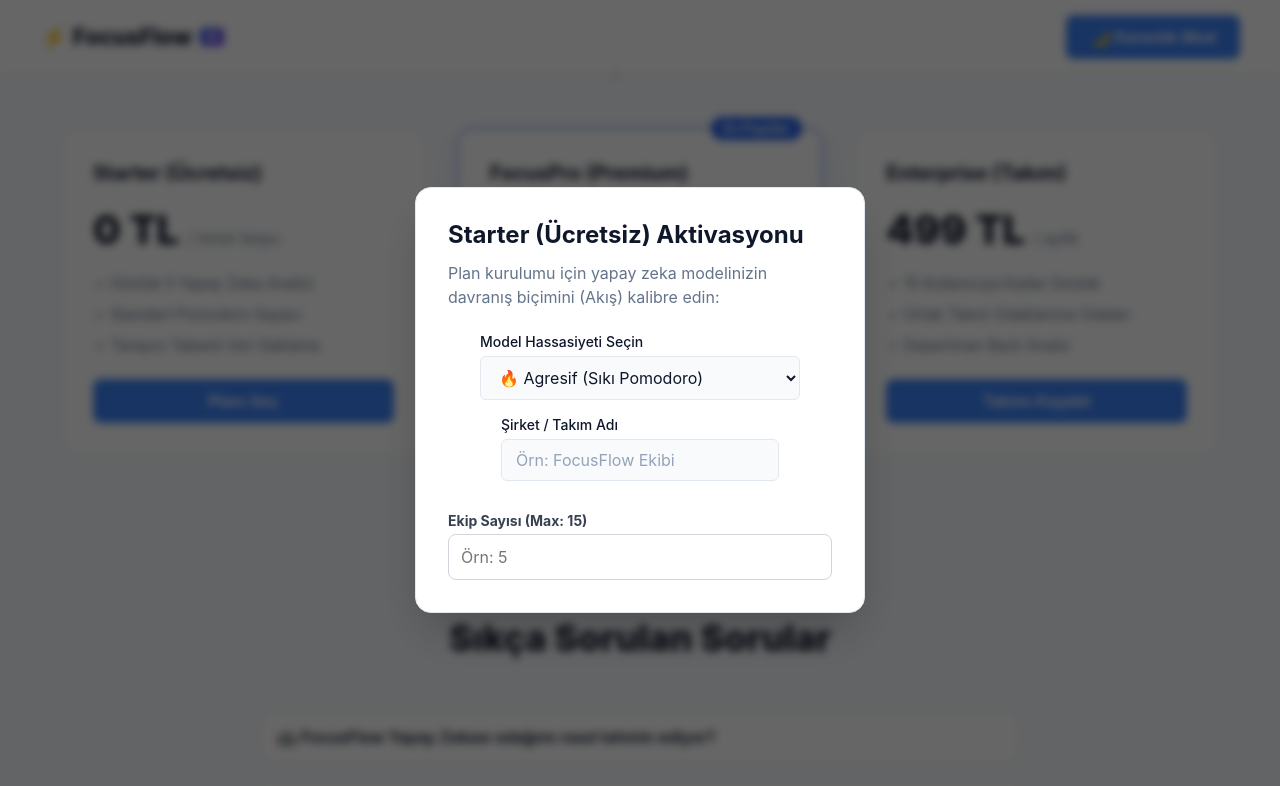
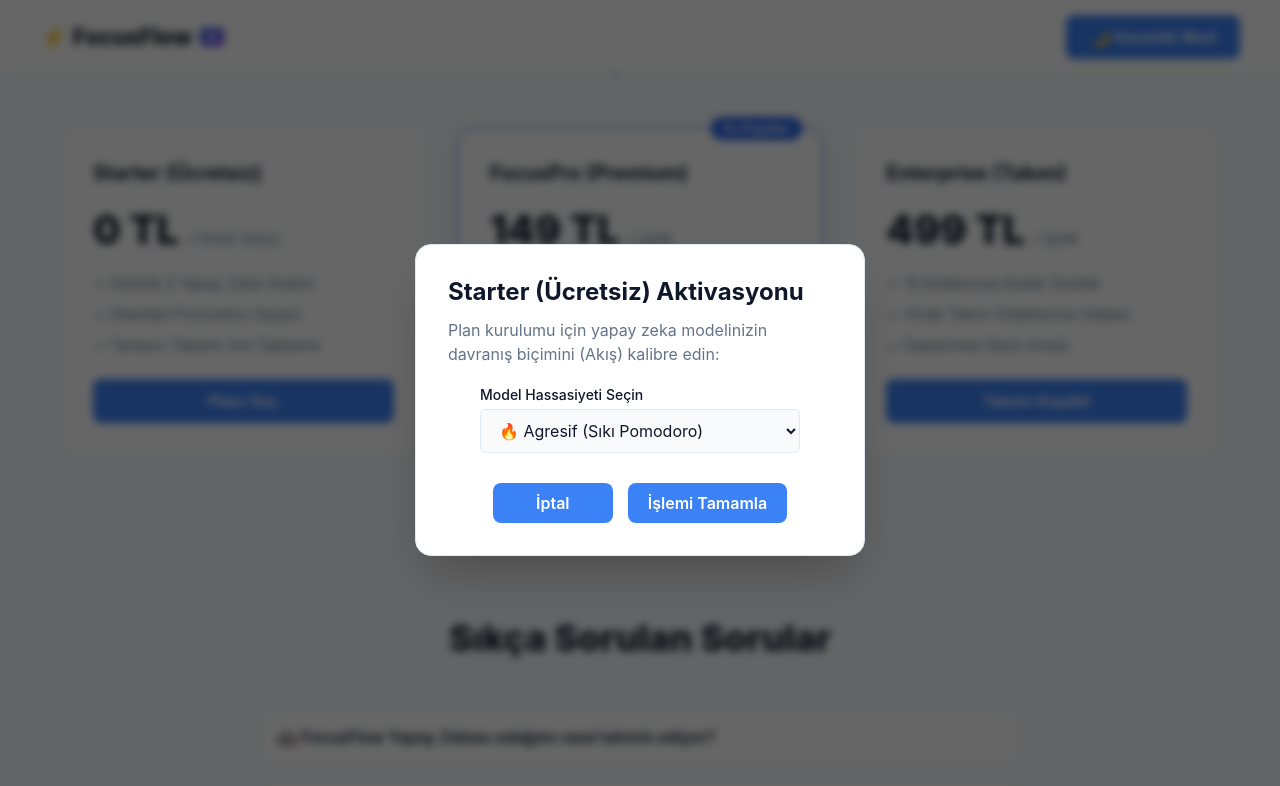
Before and after one commit to sudeafcn/focusflow-project, a React (Vite) app: page / in a window 1280 px wide. Both pictures are taken after a click on the button "Planı Seç". Shown: the part 2368-3154 px from the top of the page. Built offline with nearby package versions, Linux system fonts and the light colour scheme.

Commit message:
Hatalar giderildi

```diff
--- a/src/App.tsx
+++ b/src/App.tsx
@@ -120,7 +120,7 @@
     }));
   };
   // ---------------------------------------------
-  // ---------------------------------------------
+
   return (
     <div className="ff-landing-page">
       {/* NAVBAR */}
@@ -228,7 +228,8 @@
               <Timer
                 sessionsLeft={currentSessions}
                 onSessionComplete={handleSessionComplete}
-/>            </div>
+              />
+            </div>
 
           </div>
 
@@ -315,7 +316,7 @@
         <p>© {new Date().getFullYear()} FocusFlow AI. Tüm Hakları Saklıdır.</p>
       </footer>
 
-      {/* DÜZENLENMİŞ MODAL ALANI (TAKIM İÇİN FARKLI, BİREYSEL İÇİN FARKLI EKRAN) */}
+      {/* DÜZENLENMİŞ KUSURSUZ MODAL ALANI */}
       {isModalOpen && (
         <div className="ff-modal-overlay">
           <div className="ff-modal-box">
@@ -323,53 +324,26 @@
 
             {selectedPlan === 'Enterprise (Takım)' ? (
               <>
-                <p>Ekibiniz için özel çalışma alanını hazırlıyoruz. Lütfen takım detaylarını girin:</p>
-                <div className="ff-modal-inputs">
+                <p style={{ marginBottom: '20px', color: 'var(--text-color, #4b5563)' }}>
+                  Ekibiniz için özel çalışma talimatlarını hazırlıyoruz. Lütfen takım detaylarını girin:
+                </p>
+                <div className="ff-modal-inputs" style={{ display: 'flex', flexDirection: 'column', gap: '20px' }}>
+
+                  {/* Şirket / Takım Adı Kutusu */}
+                  <div>
+                    <label style={{ display: 'block', fontSize: '14px', fontWeight: 'bold', marginBottom: '8px', textAlign: 'left' }}>
+                      Şirket / Takım Adı
+                    </label>
                     <input
-  type="number"
-  min={1}
-  max={15}
-  onInput={(e) => {
-    if (Number(e.currentTarget.value) > 15) {
-      e.currentTarget.value = '15';
-      alert('Takım planında maksimum 15 kişi eklenebilir.');
-    }
-  }}
-  placeholder="Ekip Sayısı (Max: 15)"
-  style={{
-    width: '100%',
-    padding: '12px',
-    borderRadius: '8px',
-    border: '1px solid #d1d5db',
-    fontFamily: 'inherit',
-    fontSize: '1rem',
-    marginTop: '15px'
-  }}
+                      type="text"
+                      placeholder="Örn: FocusFlow Ekibi"
+                      style={{ width: '100%', padding: '12px', borderRadius: '8px', border: '1px solid #d1d5db', fontFamily: 'inherit', fontSize: '1rem', outline: 'none', boxSizing: 'border-box' }}
                     />
                   </div>
-              </>
-            ) : (
-              <>
-                <p>Plan kurulumu için yapay zeka modelinizin davranış biçimini (Akış) kalibre edin:</p>
-                <Select
-                  label="Model Hassasiyeti Seçin"
-                  options={[
-                    { value: 'agresif', label: '🔥 Agresif (Sıkı Pomodoro)' },
-                    { value: 'esnek', label: '🌱 Esnek (Uzun Odaklanma)' }
-                  ]}
-                  value="agresif"
-                  onChange={() => {}}
-                />
-              </>
-            )}
 
-<div className="ff-modal-inputs">
-  {/* 1. Kutu: Şirket / Takım Adı */}
-  <Input label="Şirket / Takım Adı" placeholder="Örn: FocusFlow Ekibi" onChange={() => {}} />
-
-  {/* 2. Kutu: Ekip Sayısı (Başlıklı ve Sınırlı) */}
-  <div style={{ marginTop: '15px' }}>
-    <label style={{ display: 'block', fontSize: '14px', fontWeight: 'bold', marginBottom: '5px', color: '#374151', textAlign: 'left' }}>
+                  {/* Ekip Sayısı Kutusu */}
+                  <div>
+                    <label style={{ display: 'block', fontSize: '14px', fontWeight: 'bold', marginBottom: '8px', textAlign: 'left' }}>
                       Ekip Sayısı (Max: 15)
                     </label>
                     <input
@@ -383,18 +357,49 @@
                           alert('Takım planında maksimum 15 kişi eklenebilir.');
                         }
                       }}
-      style={{
-        width: '100%',
-        padding: '12px',
-        borderRadius: '8px',
-        border: '1px solid #d1d5db',
-        fontFamily: 'inherit',
-        fontSize: '1rem',
-        outline: 'none',
-        boxSizing: 'border-box'
-      }}
+                      style={{ width: '100%', padding: '12px', borderRadius: '8px', border: '1px solid #d1d5db', fontFamily: 'inherit', fontSize: '1rem', outline: 'none', boxSizing: 'border-box' }}
                     />
                   </div>
+
+                </div>
+              </>
+            ) : (
+              <>
+                <p style={{ marginBottom: '20px' }}>Plan kurulumu için yapay zeka modelinizin davranış biçimini (Akış) kalibre edin:</p>
+                <Select
+                  label="Model Hassasiyeti Seçin"
+                  options={[
+                    { value: 'agresif', label: '🔥 Agresif (Sıkı Pomodoro)' },
+                    { value: 'esnek', label: '🌱 Esnek (Uzun Odaklanma)' }
+                  ]}
+                  value="agresif"
+                  onChange={() => {}}
+                />
+              </>
+            )}
+
+            {/* --- MODAL BUTONLARI (HER KOŞULDA GÖRÜNECEK) --- */}
+            <div className="ff-modal-actions" style={{ display: 'flex', gap: '15px', justifyContent: 'center', marginTop: '30px' }}>
+              <button
+                type="button"
+                className="btn"
+                style={{ backgroundColor: '#6b7280', color: 'white', minWidth: '120px' }}
+                onClick={() => setIsModalOpen(false)}
+              >
+                İptal
+              </button>
+
+              <button
+                type="button"
+                className="btn"
+                style={{ minWidth: '120px' }}
+                onClick={() => {
+                  setIsModalOpen(false);
+                  alert("İşlem başarıyla tamamlandı! Sisteme yönlendiriliyorsunuz.");
+                }}
+              >
+                İşlemi Tamamla
+              </button>
             </div>
 
           </div>
```
Lines whose indentation alone changed are shown as unchanged.
